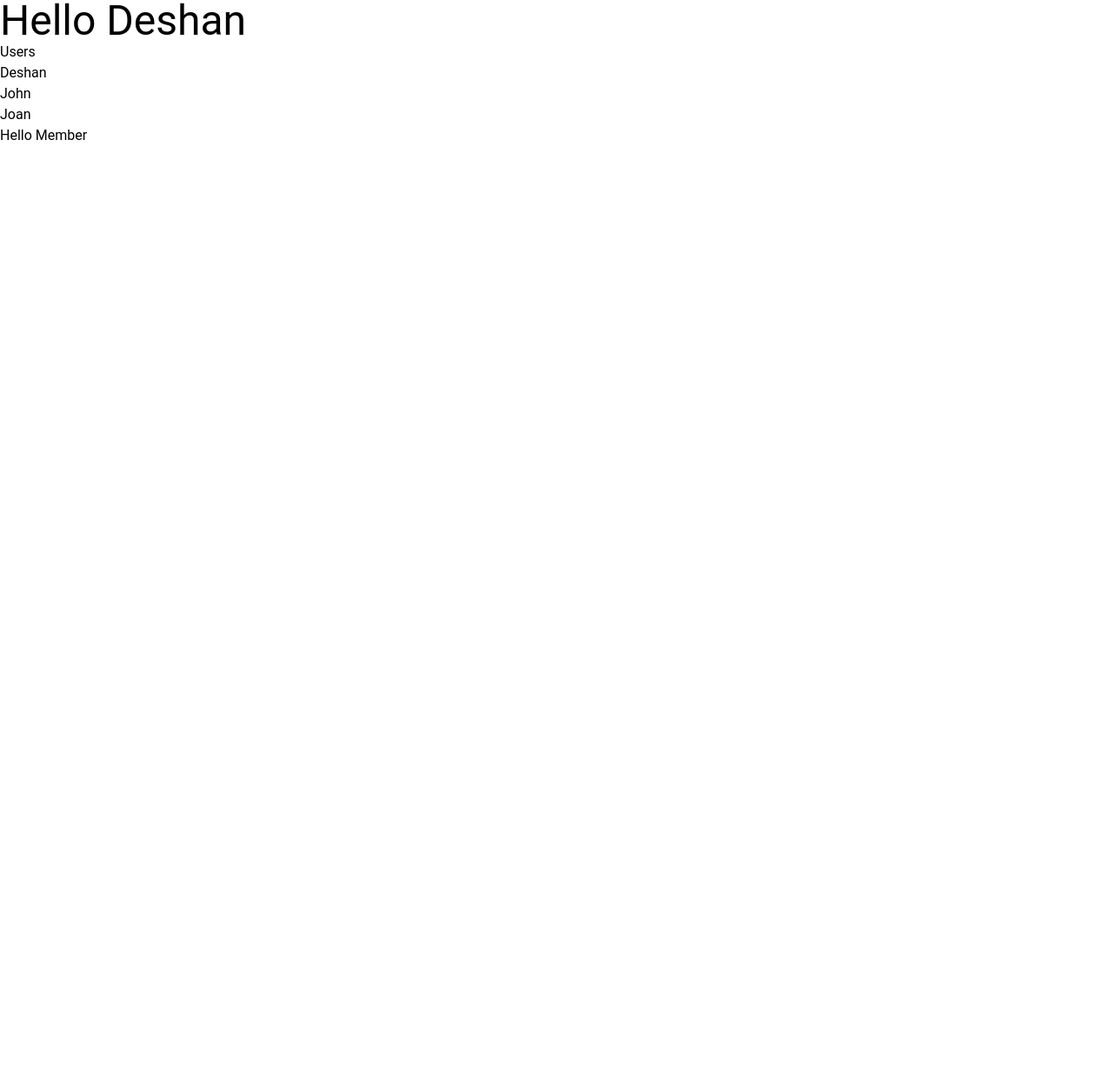
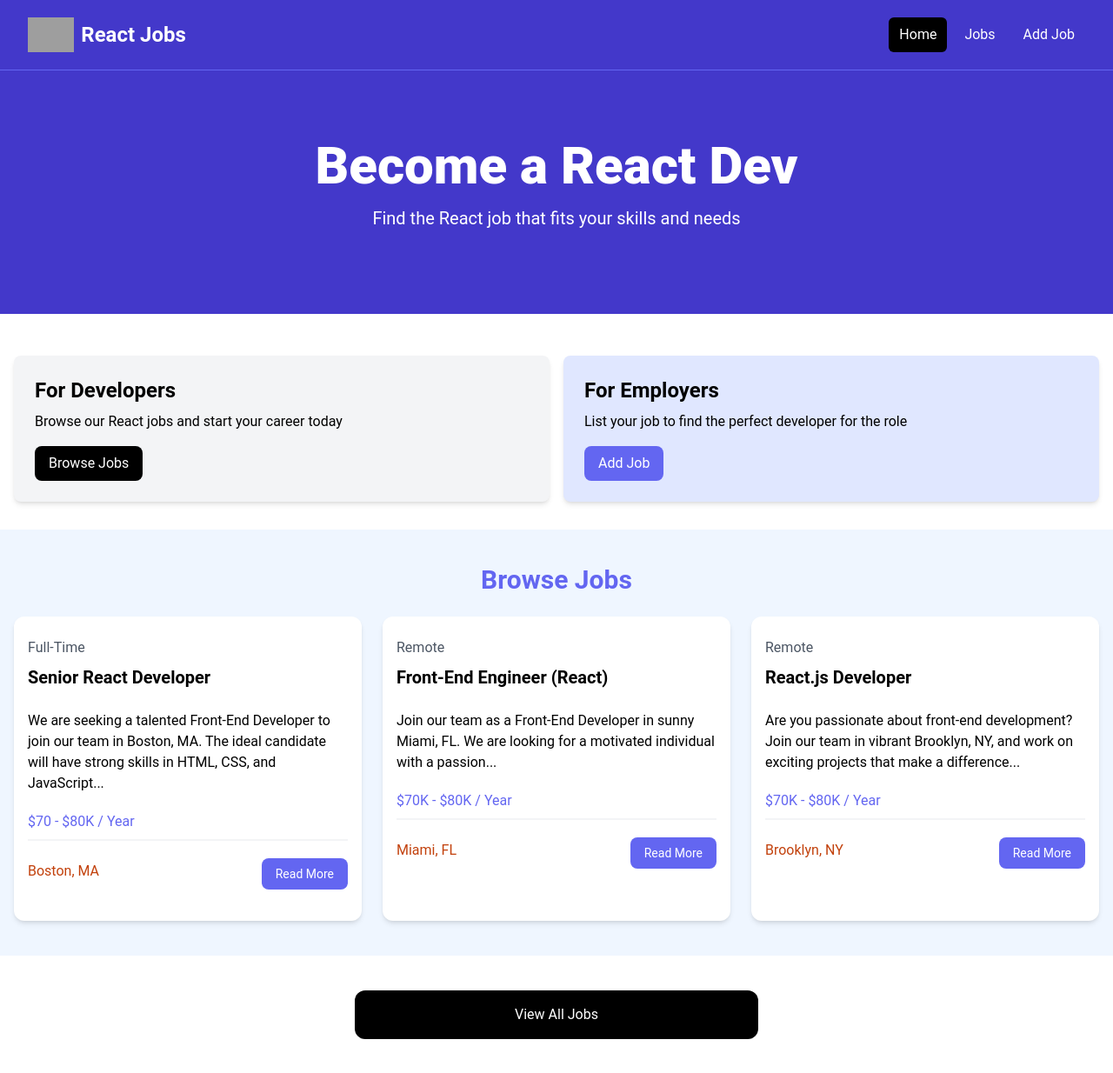
Before and after one commit to DeshanU/react-app, a React (Vite) app: page / in a window 1280 px wide. Shown: the whole page at 87% size. Before the commit the page ends 800 px from the top, so only its background shows below. Built offline with nearby package versions, Linux system fonts and the light colour scheme; grey boxes are pictures that could not be loaded.

Commit message:
job app before component splitting

```diff
--- a/src/App.tsx
+++ b/src/App.tsx
@@ -1,13 +1,160 @@
-import Message from './Message';
-import User from './User';
+import React from 'react';
 
-function App() {
+const App = () => {
     return (
         <div>
-            <Message />
-            <User />
+            {/* Navigation */}
+            <nav className="bg-indigo-700 border-b border-indigo-500">
+                <div className="mx-auto max-w-7xl px-2 sm:px-6 lg:px-8">
+                    <div className="flex h-20 items-center justify-between">
+                        <div className="flex flex-1 items-center justify-center md:items-stretch md:justify-start">
+                            <a className="flex flex-shrink-0 items-center mr-4" href="/index.html">
+                                <img className="h-10 w-auto" src="images/logo.png" alt="React Jobs" />
+                                <span className="hidden md:block text-white text-2xl font-bold ml-2">React Jobs</span>
+                            </a>
+                            <div className="md:ml-auto">
+                                <div className="flex space-x-2">
+                                    <a href="/index.html" className="text-white bg-black hover:bg-gray-900 hover:text-white rounded-md px-3 py-2">
+                                        Home
+                                    </a>
+                                    <a href="/jobs.html" className="text-white hover:bg-gray-900 hover:text-white rounded-md px-3 py-2">
+                                        Jobs
+                                    </a>
+                                    <a href="/add-job.html" className="text-white hover:bg-gray-900 hover:text-white rounded-md px-3 py-2">
+                                        Add Job
+                                    </a>
+                                </div>
+                            </div>
+                        </div>
+                    </div>
+                </div>
+            </nav>
+
+            {/* Hero */}
+            <section className="bg-indigo-700 py-20 mb-4">
+                <div className="max-w-7xl mx-auto px-4 sm:px-6 lg:px-8 flex flex-col items-center">
+                    <div className="text-center">
+                        <h1 className="text-4xl font-extrabold text-white sm:text-5xl md:text-6xl">Become a React Dev</h1>
+                        <p className="my-4 text-xl text-white">
+                            Find the React job that fits your skills and needs
+                        </p>
+                    </div>
+                </div>
+            </section>
+
+            {/* Developers and Employers */}
+            <section className="py-4">
+                <div className="container-xl lg:container m-auto">
+                    <div className="grid grid-cols-1 md:grid-cols-2 gap-4 p-4 rounded-lg">
+                        <div className="bg-gray-100 p-6 rounded-lg shadow-md">
+                            <h2 className="text-2xl font-bold">For Developers</h2>
+                            <p className="mt-2 mb-4">
+                                Browse our React jobs and start your career today
+                            </p>
+                            <a href="/jobs.html" className="inline-block bg-black text-white rounded-lg px-4 py-2 hover:bg-gray-700">
+                                Browse Jobs
+                            </a>
+                        </div>
+                        <div className="bg-indigo-100 p-6 rounded-lg shadow-md">
+                            <h2 className="text-2xl font-bold">For Employers</h2>
+                            <p className="mt-2 mb-4">
+                                List your job to find the perfect developer for the role
+                            </p>
+                            <a href="/add-job.html" className="inline-block bg-indigo-500 text-white rounded-lg px-4 py-2 hover:bg-indigo-600">
+                                Add Job
+                            </a>
+                        </div>
+                    </div>
+                </div>
+            </section>
+
+            {/* Browse Jobs */}
+            <section className="bg-blue-50 px-4 py-10">
+                <div className="container-xl lg:container m-auto">
+                    <h2 className="text-3xl font-bold text-indigo-500 mb-6 text-center">
+                        Browse Jobs
+                    </h2>
+                    <div className="grid grid-cols-1 md:grid-cols-3 gap-6">
+                        {/* Job Listing 1 */}
+                        <div className="bg-white rounded-xl shadow-md relative">
+                            <div className="p-4">
+                                <div className="mb-6">
+                                    <div className="text-gray-600 my-2">Full-Time</div>
+                                    <h3 className="text-xl font-bold">Senior React Developer</h3>
+                                </div>
+                                <div className="mb-5">
+                                    We are seeking a talented Front-End Developer to join our team in Boston, MA. The ideal candidate will have strong skills in HTML, CSS, and JavaScript...
+                                </div>
+                                <h3 className="text-indigo-500 mb-2">$70 - $80K / Year</h3>
+                                <div className="border border-gray-100 mb-5"></div>
+                                <div className="flex flex-col lg:flex-row justify-between mb-4">
+                                    <div className="text-orange-700 mb-3">
+                                        <i className="fa-solid fa-location-dot text-lg"></i> Boston, MA
+                                    </div>
+                                    <a href="job.html" className="h-[36px] bg-indigo-500 hover:bg-indigo-600 text-white px-4 py-2 rounded-lg text-center text-sm">
+                                        Read More
+                                    </a>
+                                </div>
+                            </div>
+                        </div>
+
+                        {/* Job Listing 2 */}
+                        <div className="bg-white rounded-xl shadow-md relative">
+                            <div className="p-4">
+                                <div className="mb-6">
+                                    <div className="text-gray-600 my-2">Remote</div>
+                                    <h3 className="text-xl font-bold">Front-End Engineer (React)</h3>
+                                </div>
+                                <div className="mb-5">
+                                    Join our team as a Front-End Developer in sunny Miami, FL. We are looking for a motivated individual with a passion...
+                                </div>
+                                <h3 className="text-indigo-500 mb-2">$70K - $80K / Year</h3>
+                                <div className="border border-gray-100 mb-5"></div>
+                                <div className="flex flex-col lg:flex-row justify-between mb-4">
+                                    <div className="text-orange-700 mb-3">
+                                        <i className="fa-solid fa-location-dot text-lg"></i> Miami, FL
+                                    </div>
+                                    <a href="job.html" className="h-[36px] bg-indigo-500 hover:bg-indigo-600 text-white px-4 py-2 rounded-lg text-center text-sm">
+                                        Read More
+                                    </a>
+                                </div>
+                            </div>
+                        </div>
+
+                        {/* Job Listing 3 */}
+                        <div className="bg-white rounded-xl shadow-md relative">
+                            <div className="p-4">
+                                <div className="mb-6">
+                                    <div className="text-gray-600 my-2">Remote</div>
+                                    <h3 className="text-xl font-bold">React.js Developer</h3>
+                                </div>
+                                <div className="mb-5">
+                                    Are you passionate about front-end development? Join our team in vibrant Brooklyn, NY, and work on exciting projects that make a difference...
+                                </div>
+                                <h3 className="text-indigo-500 mb-2">$70K - $80K / Year</h3>
+                                <div className="border border-gray-100 mb-5"></div>
+                                <div className="flex flex-col lg:flex-row justify-between mb-4">
+                                    <div className="text-orange-700 mb-3">
+                                        <i className="fa-solid fa-location-dot text-lg"></i> Brooklyn, NY
+                                    </div>
+                                    <a href="job.html" className="h-[36px] bg-indigo-500 hover:bg-indigo-600 text-white px-4 py-2 rounded-lg text-center text-sm">
+                                        Read More
+                                    </a>
+                                </div>
+                            </div>
+                        </div>
+                    </div>
+                </div>
+            </section>
+
+            {/* View All Jobs CTA */}
+            <section className="m-auto max-w-lg my-10 px-6">
+                <a href="jobs.html" className="block bg-black text-white text-center py-4 px-6 rounded-xl hover:bg-gray-700">
+                    View All Jobs
+                </a>
+            </section>
         </div>
     );
-}
+};
 
 export default App;
```
